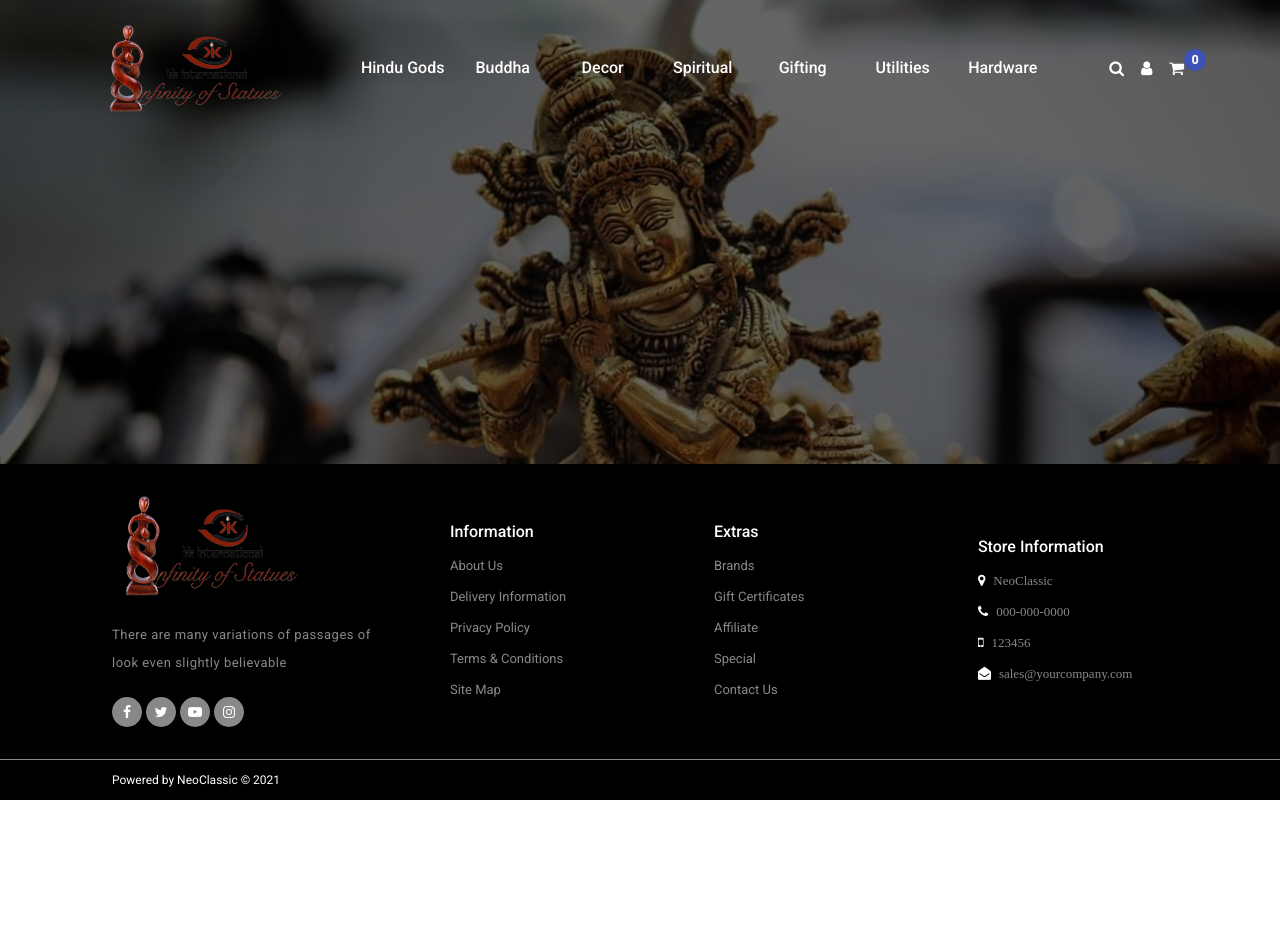
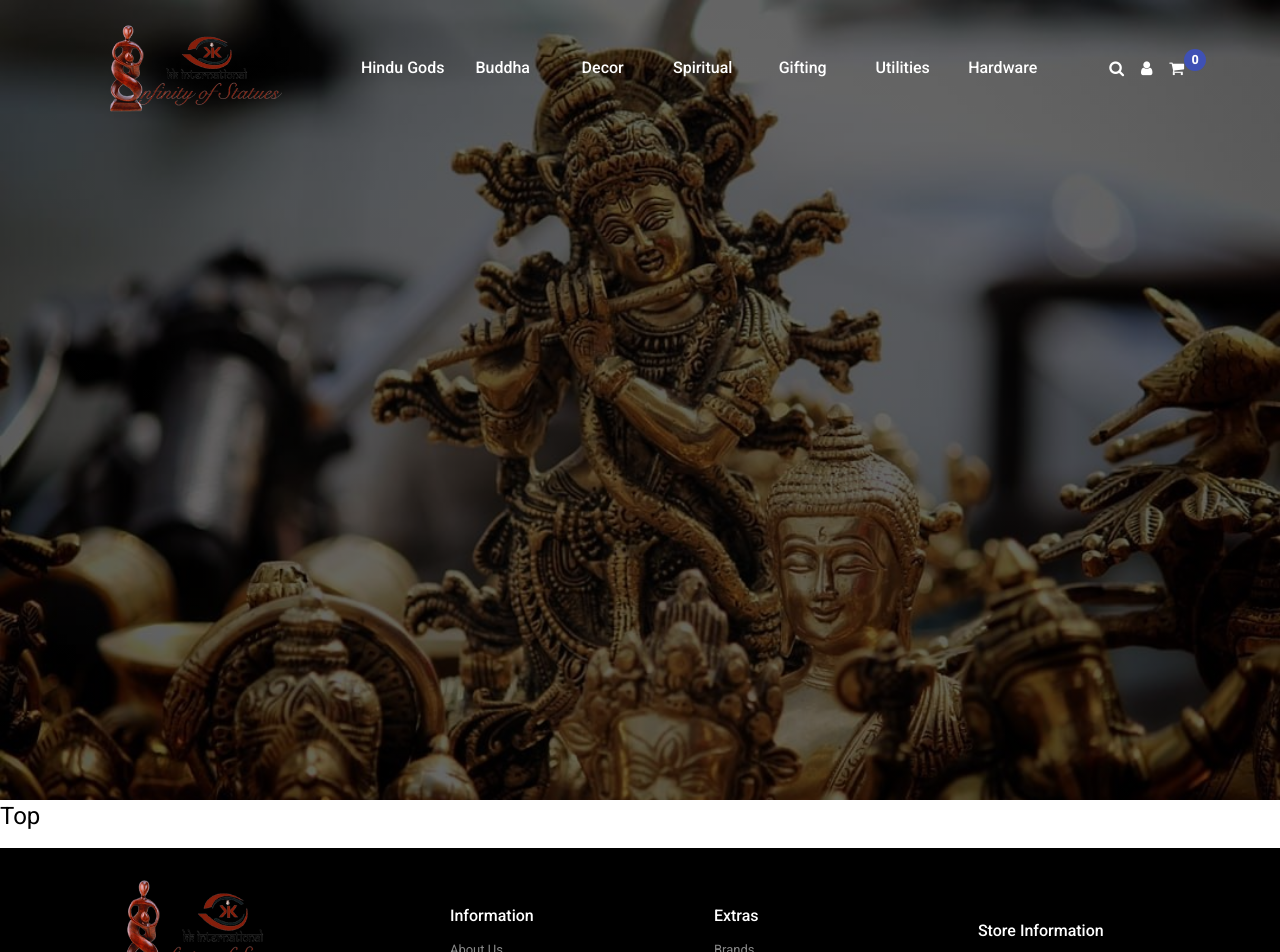
Before and after one commit to vparul/Decor-Shopping, an Angular app: page / in a window 1280 px wide. Shown: the top 952 px of the page. Before the commit the page ends 800 px from the top, so only its background shows below. Built offline with nearby package versions, Linux system fonts and the light colour scheme.

Commit message:
Top category component

```diff
--- a/src/app/secure/dashboard/dashboard.component.html
+++ b/src/app/secure/dashboard/dashboard.component.html
@@ -1,2 +1,3 @@
 <decor-header></decor-header>
+<decor-top-categories></decor-top-categories>
 <decor-footer></decor-footer>
--- a/src/app/secure/footer/footer.component.scss
+++ b/src/app/secure/footer/footer.component.scss
@@ -4,8 +4,6 @@
   color: $white;
 }
 footer {
-  position: fixed;
-  bottom: 0;
   background-color: $black;
   color: $white;
   max-height: 500px;
--- /dev/null
+++ b/src/app/secure/top-categories/top-categories.component.html
@@ -0,0 +1,3 @@
+<section>
+    <h1>Top</h1>
+</section>
--- /dev/null
+++ b/src/app/secure/top-categories/top-categories.component.ts
@@ -0,0 +1,15 @@
+import { Component, OnInit } from '@angular/core';
+
+@Component({
+  selector: 'decor-top-categories',
+  templateUrl: './top-categories.component.html',
+  styleUrls: ['./top-categories.component.scss']
+})
+export class TopCategoriesComponent implements OnInit {
+  item = 0
+  constructor() { }
+
+  ngOnInit(): void {
+  }
+
+}
```
Also changed, not shown: src/app/secure/dashboard/dashboard.module.ts (+7 -1 lines), src/app/secure/top-categories/top-categories.component.scss (added), 1 other file (tests, documents, lock files or other folders).
